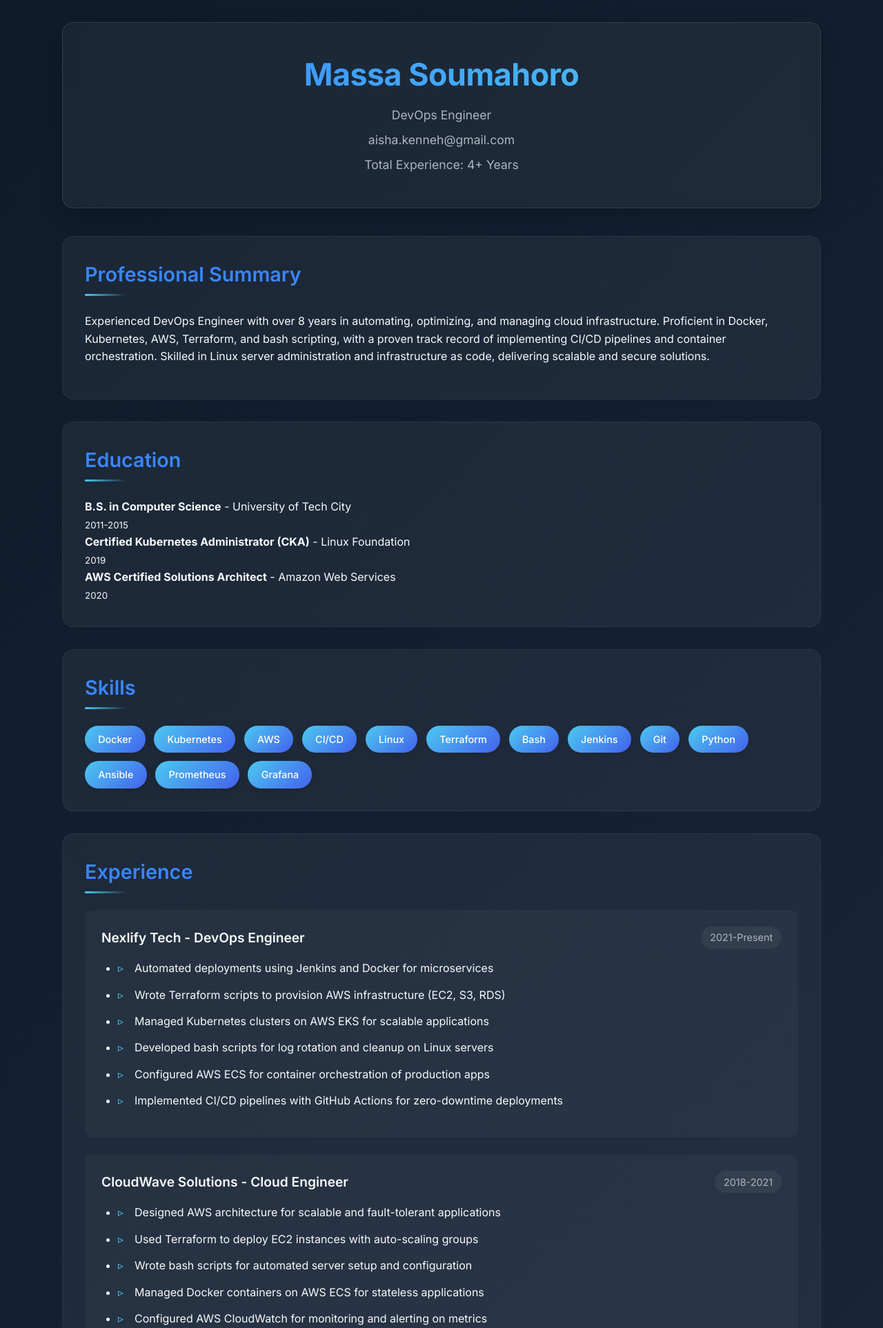
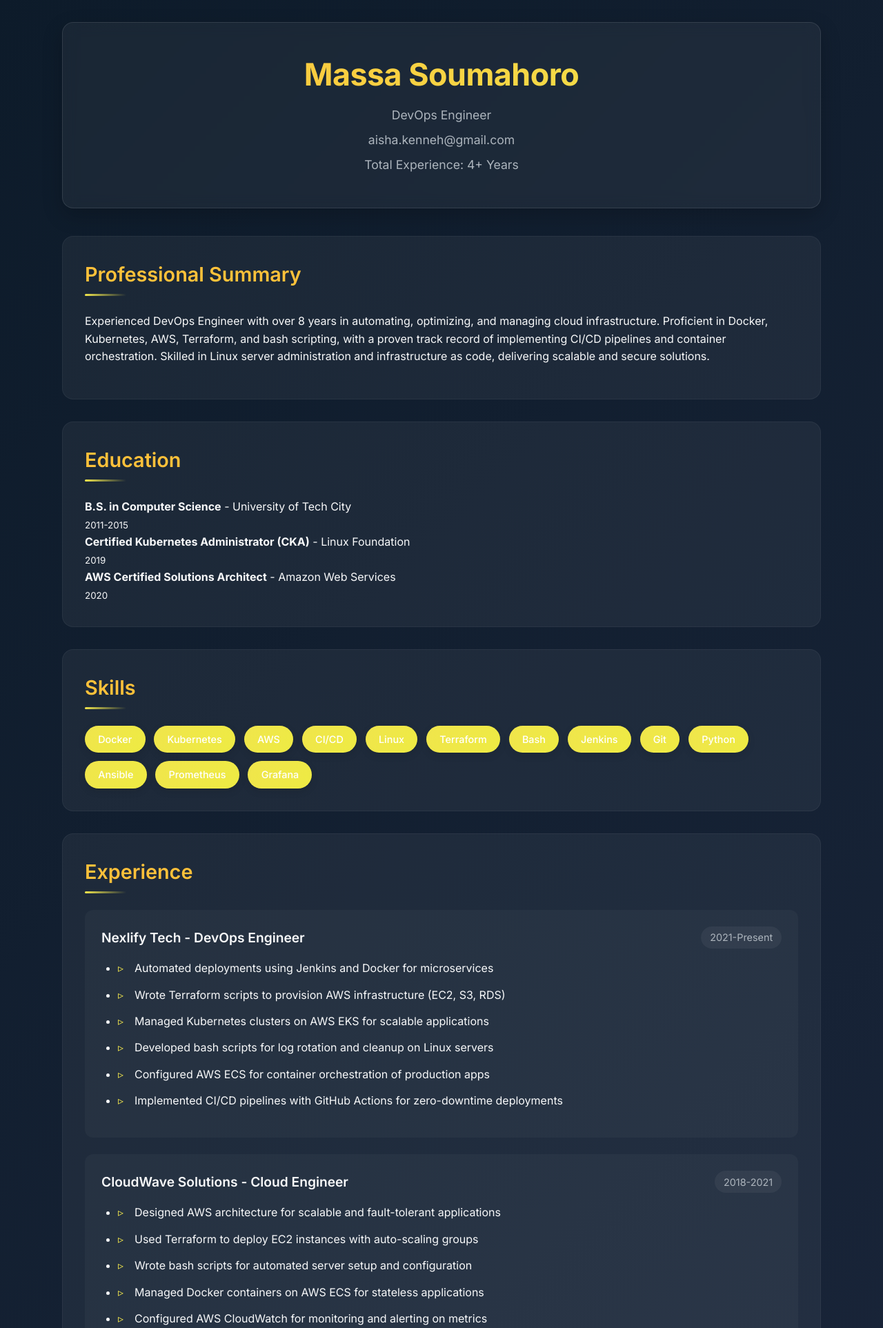
Before and after one commit to msoumahoro/my-resume, a Flask app: page / in a window 1280 px wide. Shown: the top 1925 px of the page at 69% size. Run offline with Flask 3, Linux system fonts and the light colour scheme.

Commit message:
changed template colors

```diff
--- a/templates/index.html
+++ b/templates/index.html
@@ -17,9 +17,9 @@
 
     <style>
         :root {
-            --primary: #4cc9f0;
-            --secondary: #4361ee;
-            --accent: #3a86ff;
+            --primary: #f0e54c;
+            --secondary: #eeeb43;
+            --accent: #ffc13a;
             --dark: #0d1b2a;
             --darker: #1b263b;
             --light: #f8f9fa;
```
